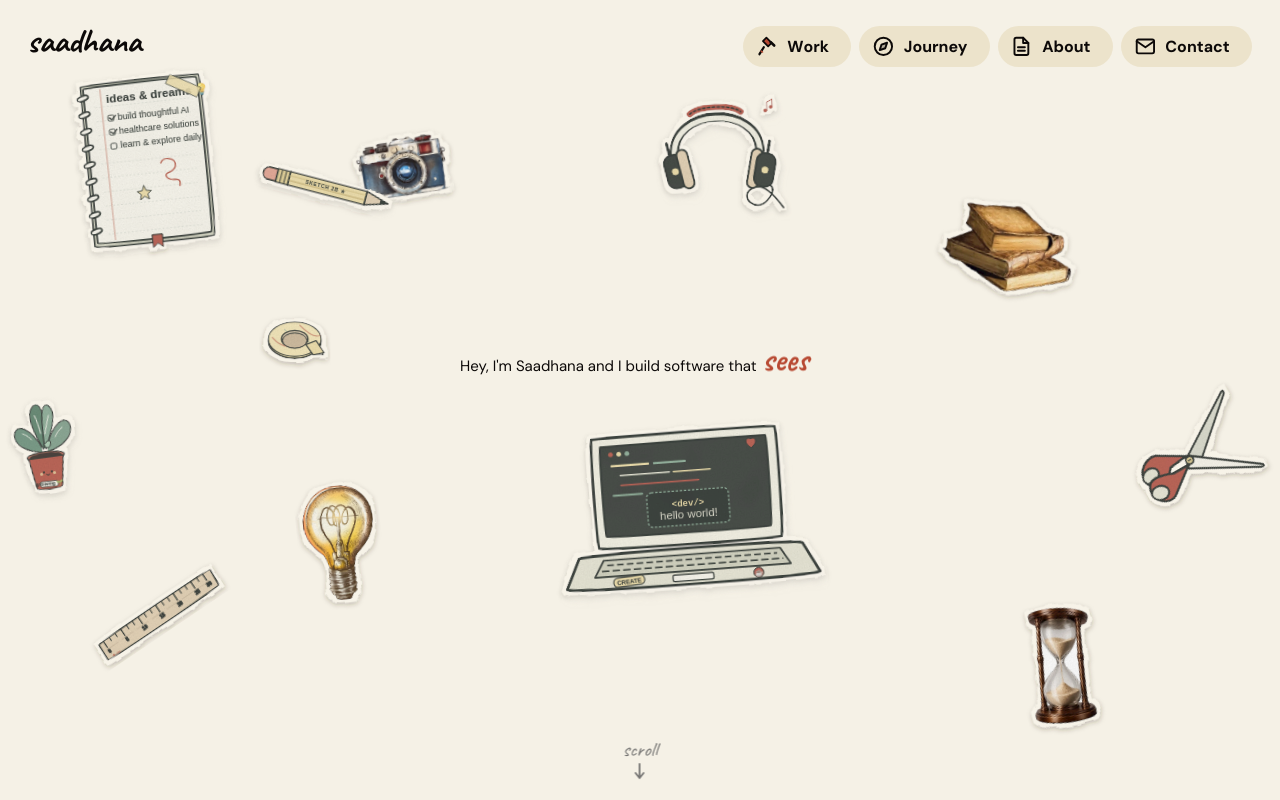
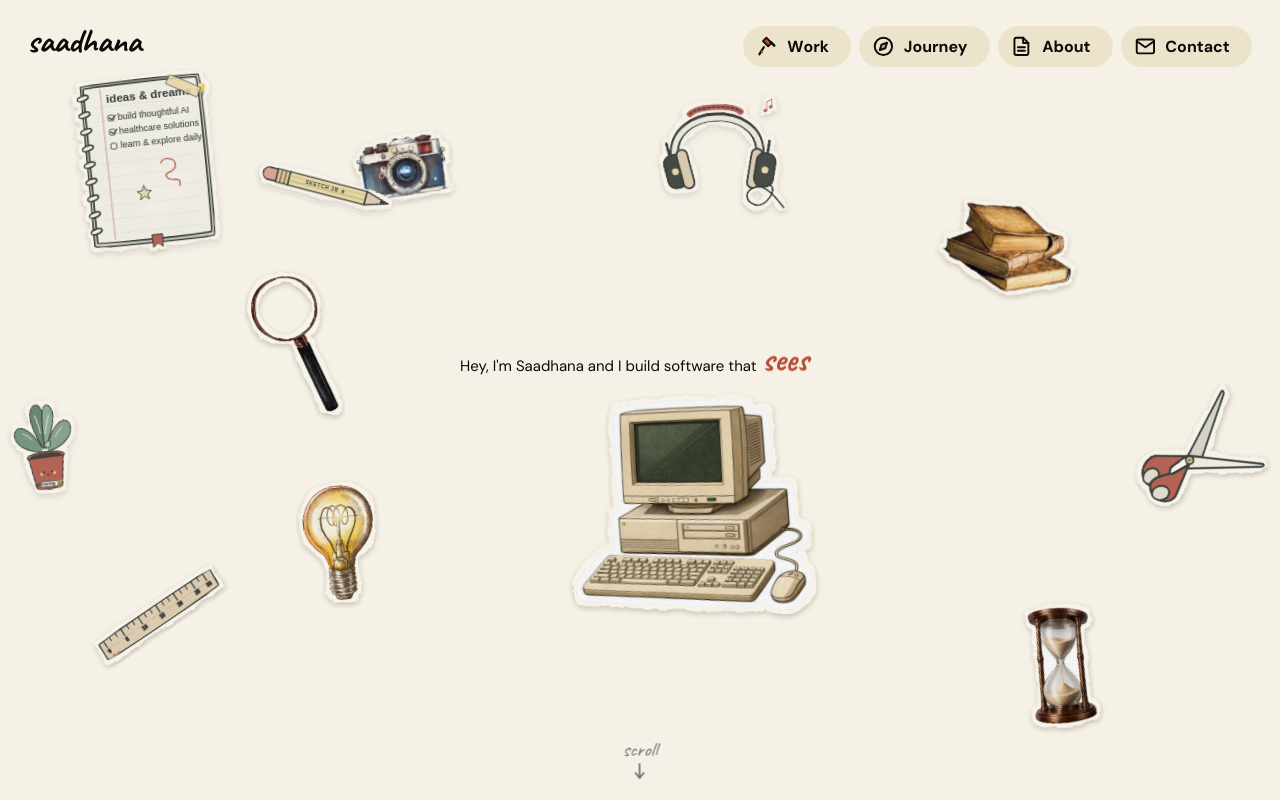
Before and after one commit to saadhana4/online-portfolio, a React (Vite) app: page / in a window 1280 px wide. Built offline with nearby package versions, Linux system fonts and the light colour scheme.

Commit message:
Replace laptop with vintage computer and tape roll with magnifying glass

```diff
--- a/src/data/deskObjects.ts
+++ b/src/data/deskObjects.ts
@@ -92,14 +92,14 @@ export const deskObjects: DeskObjectConfig[] = [
   },
   {
     id: 'tape-roll',
-    name: 'Washi Tape Roll',
-    src: '/desk/taperoll.svg',
-    x: 23,
+    name: 'Vintage Magnifying Glass',
+    src: '/desk/magnifying-glass.webp',
+    x: 21,
     y: 43,
-    rotation: 0,
-    widthVw: 4.76, // 65px at 1366px
-    targetPx1366: 65,
-    alt: '',
+    rotation: 5,
+    widthVw: 6.8, // ~93px wide x 144px tall at 1366px
+    targetPx1366: 93,
+    alt: 'Vintage brass magnifying glass with turned wooden handle',
     showOnMobile: false,
     zIndex: 2,
   },
@@ -178,18 +178,18 @@ export const deskObjects: DeskObjectConfig[] = [
   },
   {
     id: 'laptop',
-    name: 'Laptop with Code',
-    src: '/desk/laptop.svg',
+    name: 'Vintage Retro Computer',
+    src: '/desk/computer.webp',
     x: 54,
-    y: 65, // top edge sits about 40px below the hero line at 45%
-    rotation: -3,
-    widthVw: 20.50, // 280px at 1366px
-    targetPx1366: 280,
-    alt: '',
+    y: 69, // sits comfortably below the hero line
+    rotation: -2,
+    widthVw: 18.5, // ~253px wide x 233px tall at 1366px
+    targetPx1366: 253,
+    alt: 'Vintage desktop computer with CRT monitor, keyboard and mouse',
     showOnMobile: true,
     mobileX: 50,
-    mobileY: 79,
-    mobileWidthVw: 50,
+    mobileY: 78,
+    mobileWidthVw: 48,
     mobileRotation: -2,
     zIndex: 4,
   },
```
Also changed, not shown: public/desk/computer.webp (added), public/desk/magnifying-glass.webp (added).
